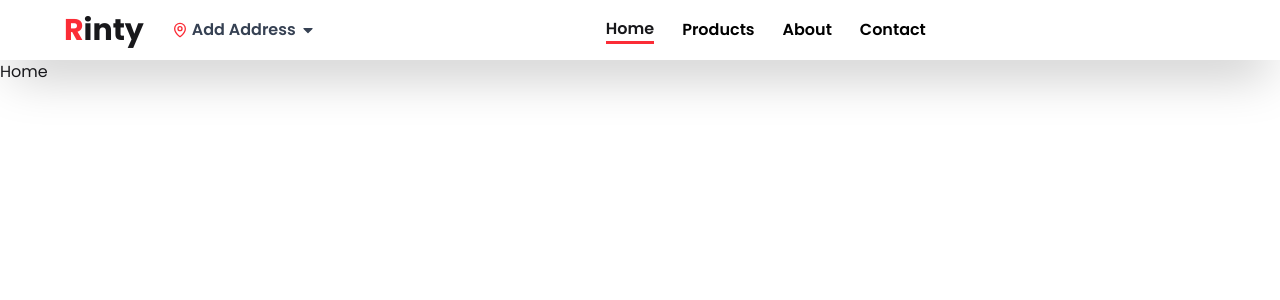
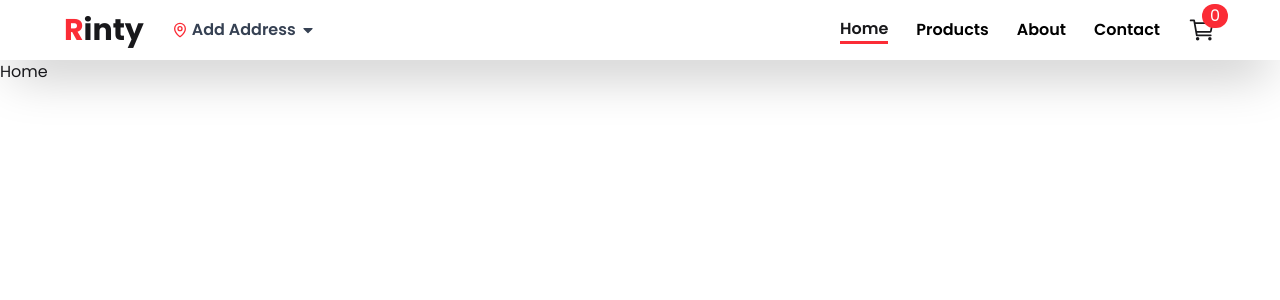
Before and after one commit to rintymoni01/Ecommerce-Website, a React (Vite) app: page / in a window 1280 px wide. Shown: the top 300 px of the page. Built offline with nearby package versions, Linux system fonts and the light colour scheme.

Commit message:
absolute, relative add

```diff
--- a/src/Components/SheardComponents/Navber.jsx
+++ b/src/Components/SheardComponents/Navber.jsx
@@ -1,6 +1,7 @@
 import { Link, NavLink } from "react-router-dom";
 import { LuMapPin } from "react-icons/lu";
 import { FaCaretDown } from "react-icons/fa";
+import { IoCartOutline } from "react-icons/io5";
 const Navber = () => {
   const location = false;
   return (
@@ -19,7 +20,7 @@ const Navber = () => {
             <FaCaretDown />
           </div>
         </div>
-        <nav>
+        <nav className="flex gap-7 items-center">
           <ul className="flex gap-7 items-center font-semibold">
             <NavLink
               to={"/"}
@@ -45,10 +46,12 @@ const Navber = () => {
               <li>Contact</li>
             </NavLink>
           </ul>
+          <Link to={"/cart"} className="relative">
+      <IoCartOutline className="h-7 w-7" />
+      <span className="bg-red-500 px-2 rounded-full absolute -top-3 -right-3 text-white">0</span>
+      </Link>
+        </nav>
 
-        </nav>
-      <Link to={"/cart"}>
-      </Link>
       </div>
     </div>
   );
```
